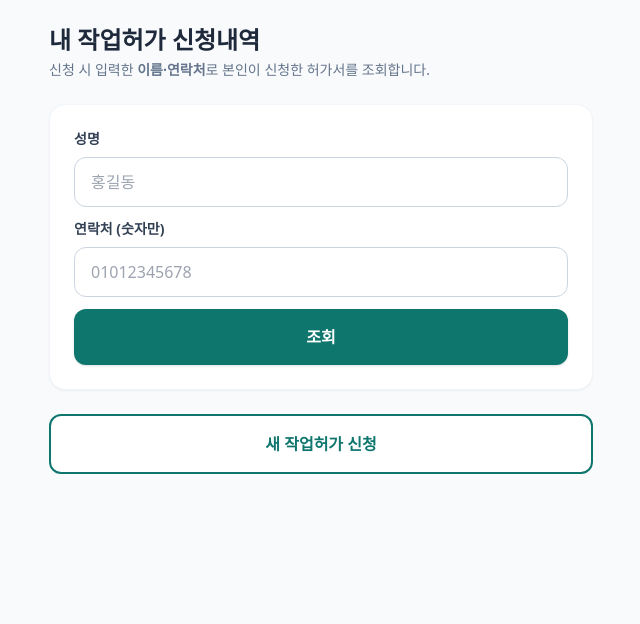
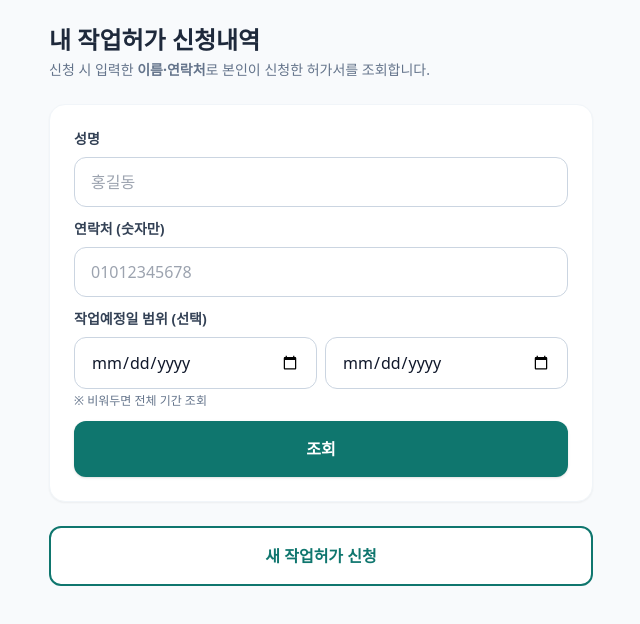
Before and after one commit to khy-921108/-, a Next.js app in the folder codexnew/: page /work-permit/my in a window 1280 px wide. Shown: the top 624 px of the page, without its empty margins (319-959 px from the left). Built offline with nearby package versions, Linux system fonts and the light colour scheme.

Commit message:
Update page.tsx

```diff
--- a/codexnew/src/app/work-permit/my/page.tsx
+++ b/codexnew/src/app/work-permit/my/page.tsx
@@ -27,6 +27,8 @@ export default function MyWorkPermits() {
   const router = useRouter();
   const [name, setName] = useState('');
   const [phone, setPhone] = useState('');
+  const [dateFrom, setDateFrom] = useState('');
+  const [dateTo, setDateTo] = useState('');
   const [items, setItems] = useState<Item[] | null>(null);
   const [loading, setLoading] = useState(false);
   const [error, setError] = useState('');
@@ -44,7 +46,7 @@ export default function MyWorkPermits() {
       const res = await fetch('/api/work-permits/my-list', {
         method: 'POST',
         headers: { 'Content-Type': 'application/json' },
-        body: JSON.stringify({ name, phone }),
+        body: JSON.stringify({ name, phone, dateFrom, dateTo }),
       });
       const json = await res.json();
       if (!json.success) {
@@ -88,6 +90,26 @@ export default function MyWorkPermits() {
             onChange={(e) => setPhone(formatPhone(e.target.value))}
             placeholder="01012345678"
           />
+        </div>
+        <div>
+          <label className="label">작업예정일 범위 (선택)</label>
+          <div className="grid grid-cols-2 gap-2">
+            <input
+              type="date"
+              className="input-base"
+              value={dateFrom}
+              onChange={(e) => setDateFrom(e.target.value)}
+              aria-label="작업예정일 시작"
+            />
+            <input
+              type="date"
+              className="input-base"
+              value={dateTo}
+              onChange={(e) => setDateTo(e.target.value)}
+              aria-label="작업예정일 종료"
+            />
+          </div>
+          <p className="mt-1 text-xs text-slate-500">※ 비워두면 전체 기간 조회</p>
         </div>
         {error && <div className="rounded-lg bg-red-50 p-2 text-sm text-red-700">{error}</div>}
         <button onClick={search} disabled={loading} className="btn-primary">
```
